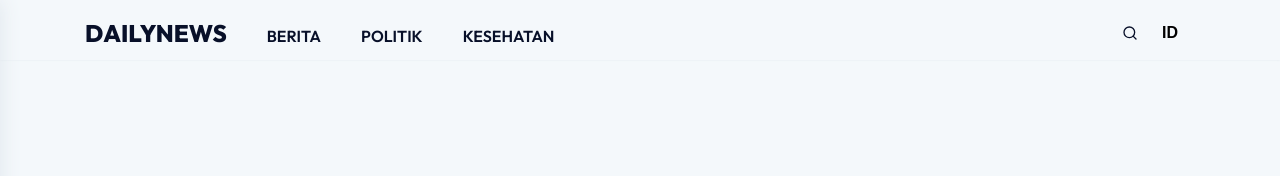
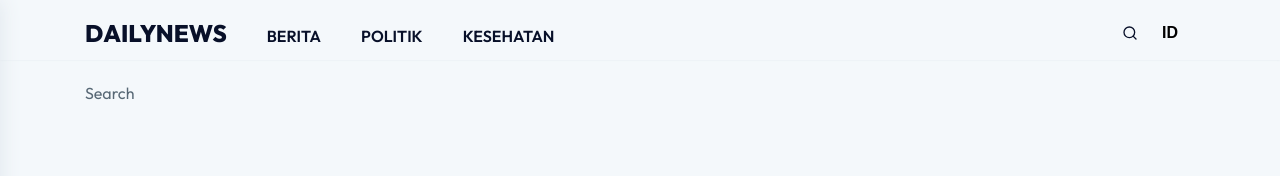
Before and after one commit to ibrahimtrg18/daily-news, a Vue app: page /search in a window 1280 px wide. Shown: the top 176 px of the page. Built offline with nearby package versions, Linux system fonts and the light colour scheme.

Commit message:
create new view Search for search article news

```diff
--- a/src/router/index.ts
+++ b/src/router/index.ts
@@ -2,6 +2,7 @@ import { createWebHistory, createRouter } from 'vue-router';
 import News from '../views/News.vue';
 import Politic from '../views/Politic.vue';
 import Health from '../views/Health.vue';
+import Search from '../views/Search.vue';
 
 const routes = [
   {
@@ -19,6 +20,11 @@ const routes = [
     name: 'Health',
     component: Health,
   },
+  {
+    path: '/search',
+    name: 'Search',
+    component: Search,
+  },
 ];
 
 const router = createRouter({
--- /dev/null
+++ b/src/views/Search.vue
@@ -0,0 +1,22 @@
+<template>
+  <div class="content">Search</div>
+</template>
+
+<script lang="ts">
+import { defineComponent } from 'vue';
+import { Article } from '../interfaces/Articles';
+
+export default defineComponent({
+  name: 'Search',
+  props: ['language'],
+  data() {
+    return {
+      articles: [] as Article[],
+      isLoading: false,
+      page: 1,
+    };
+  },
+});
+</script>
+
+<style lang="scss"></style>
```
